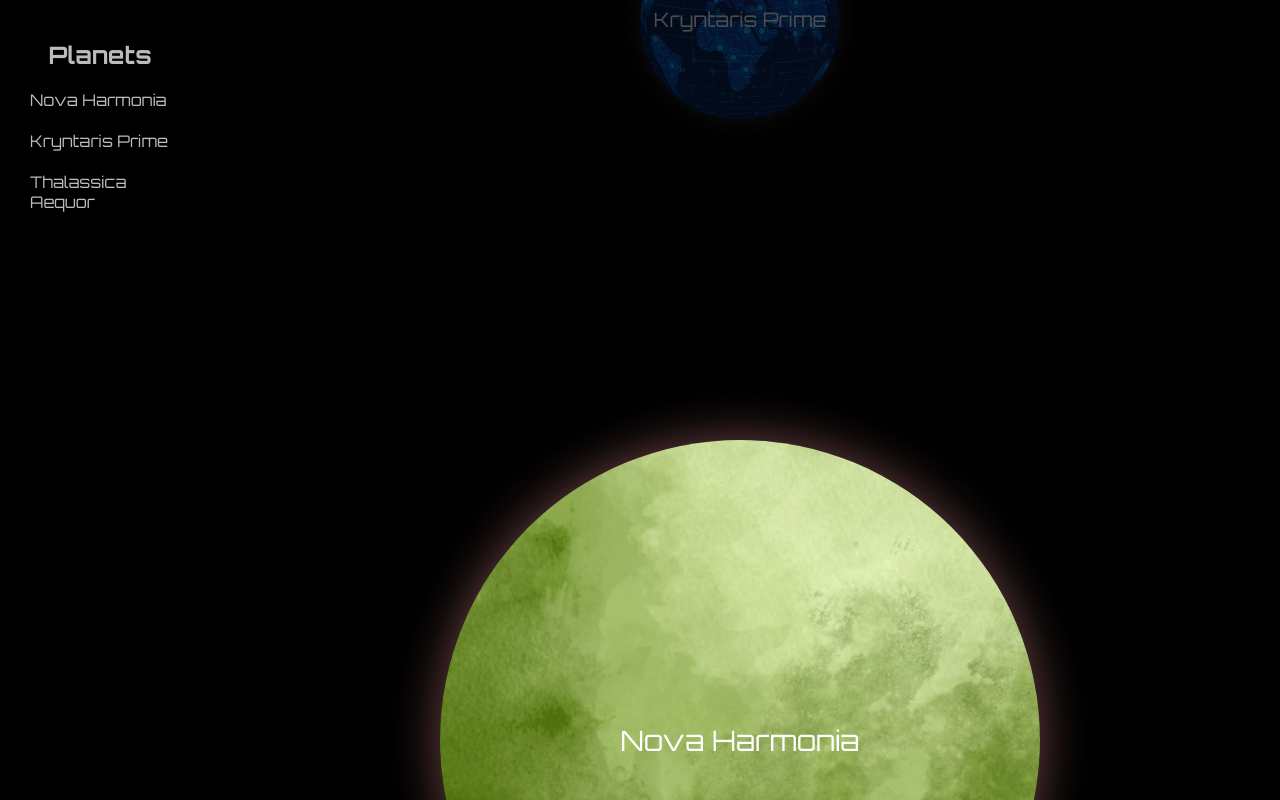
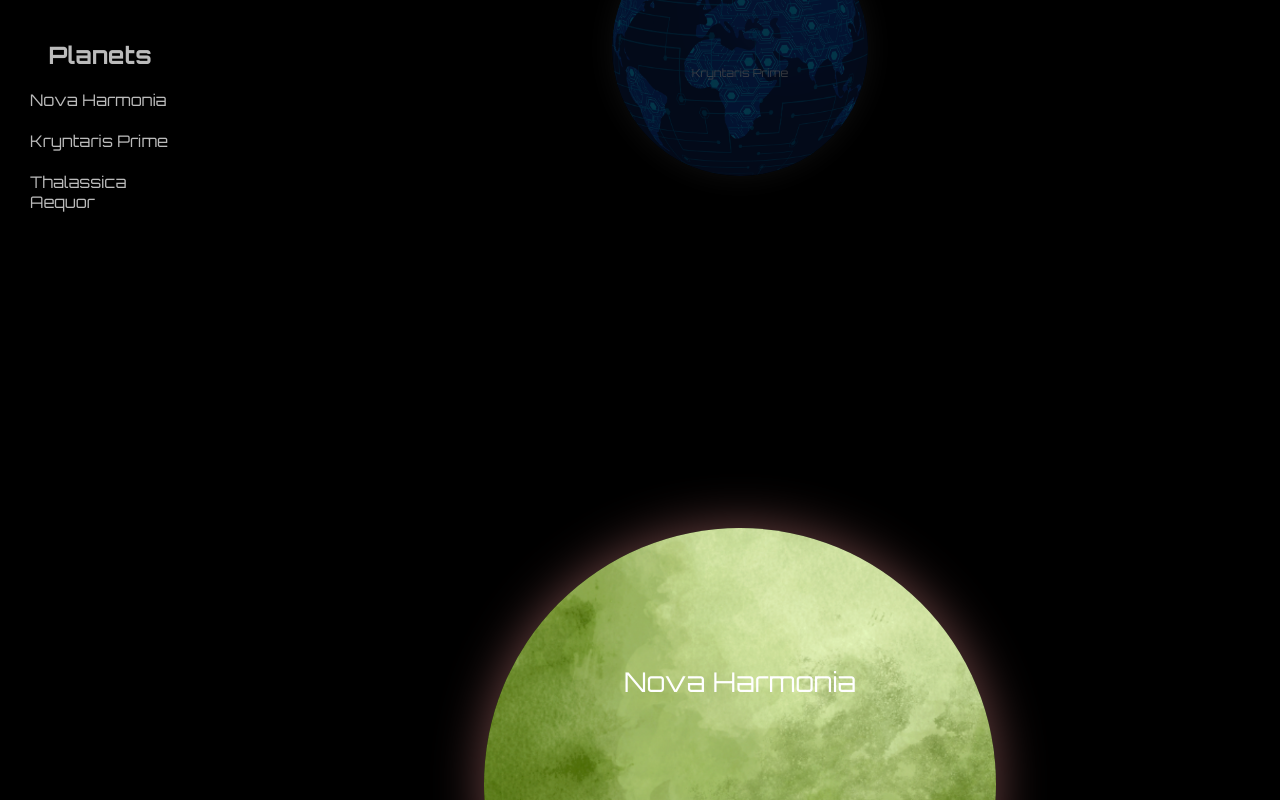
Before and after one commit to olivegaoden/Planets, a plain HTML site: page index.html in a window 1280 px wide. Drawn offline with Linux system fonts and the light colour scheme.

Commit message:
fix some styling and remove comments

```diff
--- a/styles.css
+++ b/styles.css
@@ -3,17 +3,19 @@ body {
     font-family: 'Orbitron', sans-serif;
     display: flex;
     overflow: hidden;
+    height: 100vh; /* Full height */
 }
 
 /* Sidebar */
 .sidebar {
-    width: 200px;
+    width: 200px; /* Sidebar fixed size */
     background-color: #000000;
     color: #bbb;
     padding: 20px;
     box-sizing: border-box;
     height: 100vh;
     overflow-y: auto;
+    transition: width 0.3s ease-in-out;
 }
 
 .sidebar h2 {
@@ -45,15 +47,15 @@ body {
     display: flex;
     justify-content: center;
     align-items: center;
-    height: 100vh;
+    height: 100vh; /* Take full screen height */
     overflow: hidden;
 }
 
 .planet {
     position: absolute;
     bottom: -30%;
-    width: 600px;
-    height: 600px;
+    width: 40vw; /* Adjust width relative to viewport */
+    height: 40vw; /* Maintain proportional size */
     border-radius: 50%;
     box-shadow: 0 0 50px rgba(223, 138, 138, 0.5);
     cursor: pointer;
@@ -61,14 +63,13 @@ body {
     align-items: center;
     justify-content: center;
     color: white;
-    font-size: 28px;
+    font-size: 3vw; /* Responsive font size */
     z-index: 2;
     overflow: hidden;
     background-size: cover;
     background-position: center;
-    transition: transform 0.8s ease, z-index 0.8s ease; /* Smooth transition */
-    cursor: pointer;
-    transform-origin: center center; /* Ensure scaling happens from the center */
+    transition: transform 0.8s ease, z-index 0.8s ease;
+    transform-origin: center center;
 }
 
 .dimmed-planet {
@@ -76,15 +77,15 @@ body {
     top: -10%;
     left: 50%;
     transform: translateX(-50%);
-    width: 200px;
-    height: 200px;
+    width: 20vw; /* Adjust width relative to viewport */
+    height: 20vw; /* Maintain proportional size */
     border-radius: 50%;
     box-shadow: 0 0 30px rgba(255, 255, 255, 0.2);
     text-align: center;
-    line-height: 200px;
+    line-height: 7vw; /* Adjust text vertically */
     color: white;
     opacity: 0.3;
-    font-size: 20px;
+    font-size: 1.5vw; /* Responsive font size */
     overflow: hidden;
     background-size: cover;
     background-position: center;
@@ -92,7 +93,48 @@ body {
 
 /* When the planet is clicked and becomes active */
 .planet.active-planet {
-    opacity: 1; /* Make the planet fully visible */
-    transform: scale(1.2) translateZ(30px); /* Grow and move forward */
-    z-index: 10; /* Bring it to the front */
+    opacity: 1;
+    transform: scale(1.2) translateZ(30px);
+    z-index: 10;
 }
+
+/* Styling for the text inside the dimmed planet */
+#dimmed-name {
+    position: absolute;
+    top: 60%;
+    left: 50%;
+    transform: translate(-50%, -50%); /* Center the text */
+    font-family: 'Orbitron', sans-serif; /* Use Orbitron font */
+    color: rgba(255, 255, 255, 0.7); /* White text with some transparency */
+    font-size: 0.7rem; /* Adjust the font size */
+    text-align: center;
+    z-index: 3; /* Ensure it stays on top of the dimmed planet */
+}
+
+/* Styling for the text inside the active planet */
+#planet-name {
+    position: absolute;
+    top: 30%;
+    left: 50%;
+    transform: translate(-50%, -50%); /* Center the text */
+    font-family: 'Orbitron', sans-serif; /* Use Orbitron font */
+    color: rgba(255, 255, 255, 1); /* Solid white text */
+    font-size: 1.7rem; /* Adjust the font size */
+    text-align: center;
+    z-index: 3; /* Ensure it stays on top of the planet */
+}
+
+
+/* Adjustments for larger screens */
+@media (min-width: 1400px) {
+    .planet {
+        width: 50vw;
+        height: 50vw;
+    }
+    .dimmed-planet {
+        width: 25vw;
+        height: 25vw;
+        top: -20%;
+        font-size: 1rem;
+    }
+}
```
Also changed, not shown: script.js (+0 -52 lines).
